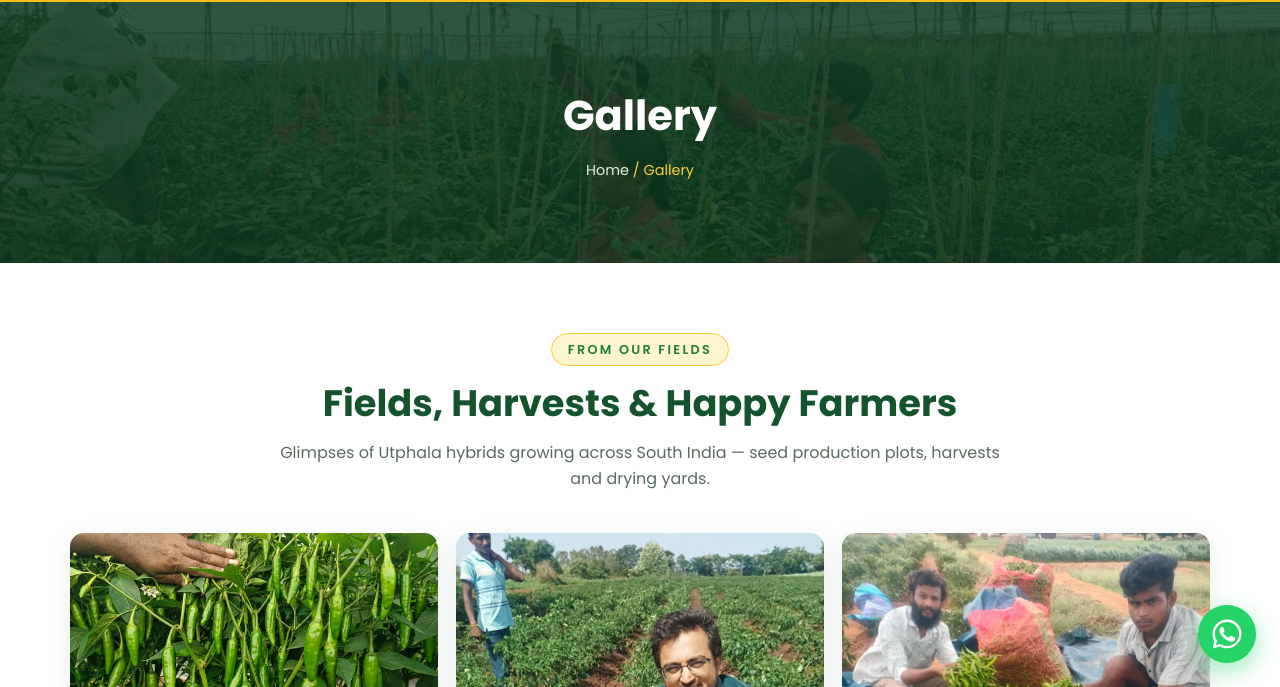
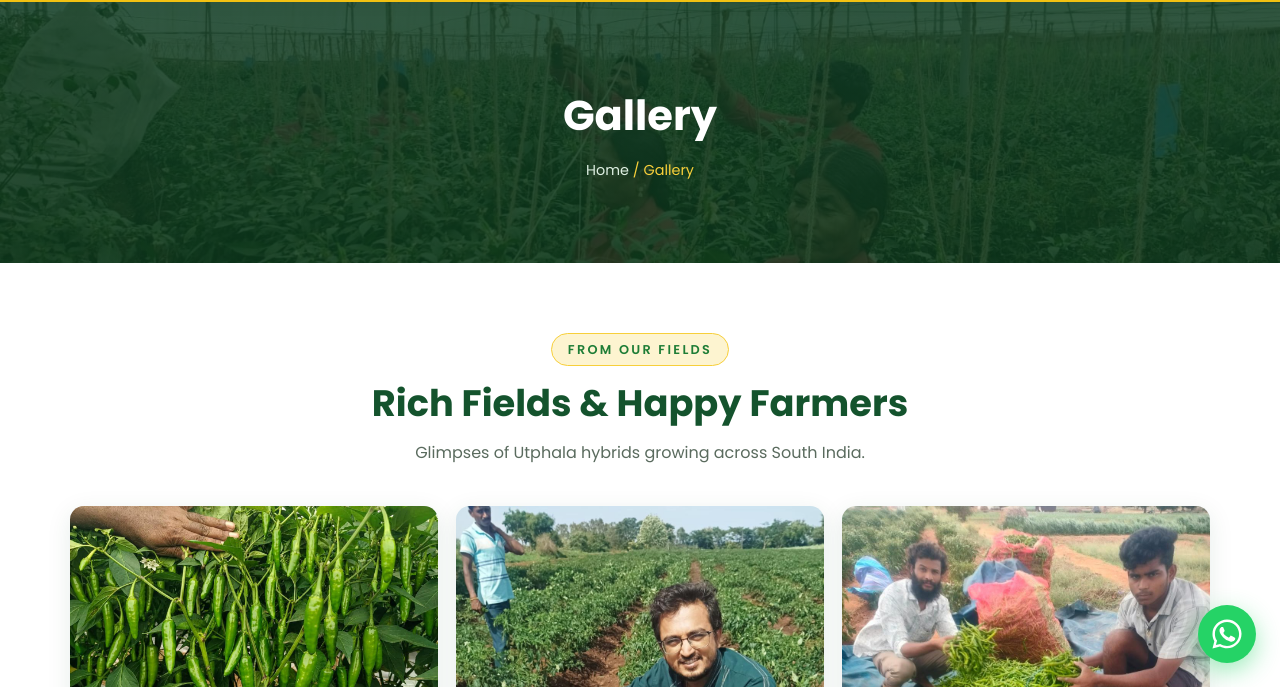
Before and after one commit to saaishhundekar-ux/website_new, a plain HTML site: page utphala.com/gallery.html in a window 1280 px wide. Shown: the part 113-800 px from the top of the page. Drawn offline with Linux system fonts and the light colour scheme; no server answers.

Commit message:
Update gallery.html

```diff
--- a/utphala.com/gallery.html
+++ b/utphala.com/gallery.html
@@ -78,8 +78,8 @@
   <section>
     <div class="container center">
       <span class="kicker">From Our Fields</span>
-      <h2 class="section-title">Fields, Harvests &amp; Happy Farmers</h2>
-      <p class="section-sub">Glimpses of Utphala hybrids growing across South India — seed production plots, harvests and drying yards.</p>
+      <h2 class="section-title">Rich Fields &amp; Happy Farmers</h2>
+      <p class="section-sub">Glimpses of Utphala hybrids growing across South India.</p>
       <div class="gallery-grid" id="gallery-grid">
         <p class="gallery-status">Loading photos…</p>
       </div>
```
